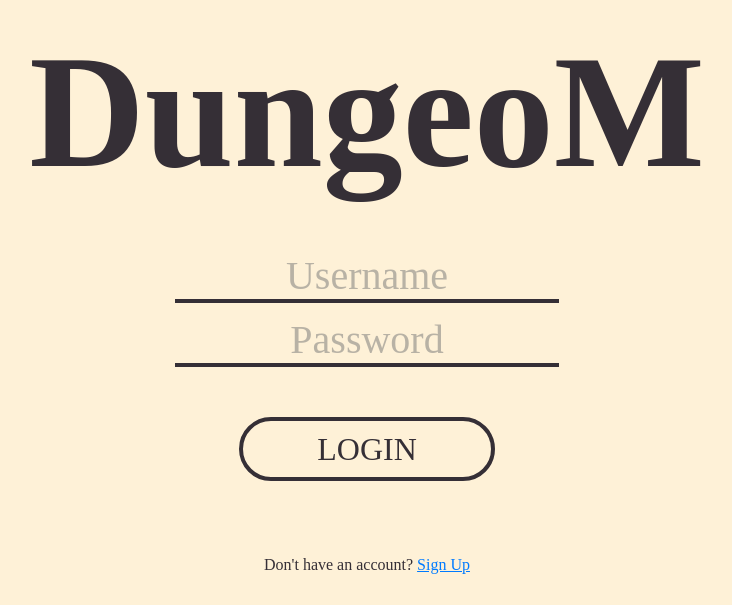
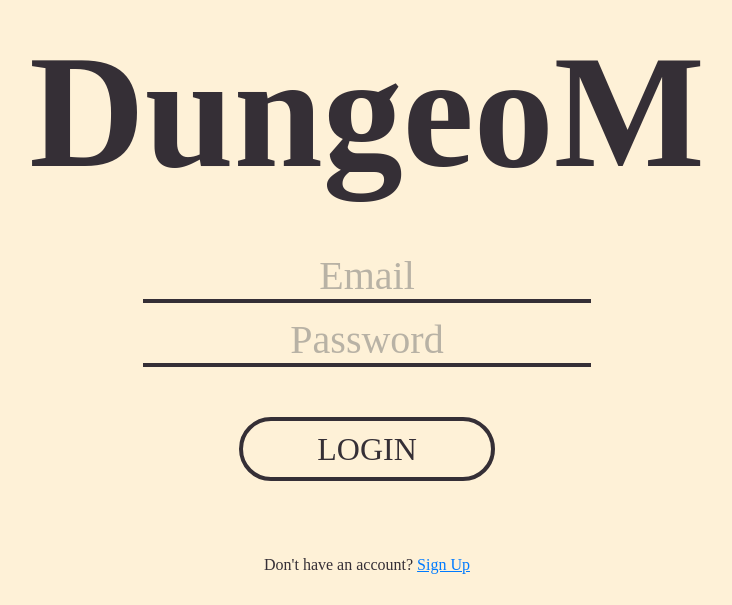
Before and after one commit to ryng-e/DungeoM, a SvelteKit app: page /login in a window 1280 px wide. Shown: the part 195-800 px from the top of the page, without its empty margins (273-1005 px from the left). Built offline with nearby package versions, Linux system fonts and the light colour scheme; a web font is replaced by a local one.

Commit message:
Update Login page

```diff
--- /dev/null
+++ b/src/lib/firebase/auth.ts
@@ -0,0 +1,8 @@
+import { createUserWithEmailAndPassword, signInWithEmailAndPassword, signOut } from "firebase/auth";
+import { auth } from './firebase';
+
+export const register = (email: string, password: string) => createUserWithEmailAndPassword(auth, email, password);
+
+export const login = (email: string, password: string) => signInWithEmailAndPassword(auth, email, password);
+
+export const logout = () => signOut(auth);
--- /dev/null
+++ b/src/lib/firebase/firebase.ts
@@ -0,0 +1,15 @@
+import { initializeApp } from 'firebase/app';
+import { getAuth } from 'firebase/auth';
+
+const firebaseConfig = {
+    apiKey: "AIzaSyBi2oiiwKc9hi-hpUkuT-pNUfEiNPS8GPA",
+    authDomain: "dungeom-24457.firebaseapp.com",
+    projectId: "dungeom-24457",
+    storageBucket: "dungeom-24457.firebasestorage.app",
+    messagingSenderId: "212101922982",
+    appId: "1:212101922982:web:0271a603ac94ae7c3b3467",
+    measurementId: "G-015HFSZR0P"
+};
+
+const app = initializeApp(firebaseConfig);
+export const auth = getAuth(app);
--- a/src/lib/styles/auth.css
+++ b/src/lib/styles/auth.css
@@ -37,8 +37,8 @@ input::placeholder {
 
 .inputBox {
     display: flex;
+    justify-content: center;
     align-items: center;
-    align-self: center;
     height: 8vh;
 }
 
--- a/src/routes/login/+page.svelte
+++ b/src/routes/login/+page.svelte
@@ -1,6 +1,22 @@
 <script lang="ts">
     import "$lib/styles/auth.css"
     import { goto } from '$app/navigation';
+    import { login } from '$lib/firebase/auth';
+    import { onMount } from 'svelte';
+
+    let email = '';
+    let password = '';
+    let error: string | null = null;
+
+    async function handleLogin() {
+        try {
+            await login(email, password);
+            goto('/home');
+        } catch (err) {
+            error = 'Login fallito: controlla le credenziali.';
+            console.error(err);
+        }
+    }
 
     const navigateToHome = () => {
       goto('/home');
@@ -15,17 +31,23 @@
 
     <div class="spaceBox"></div>
 
+    <form on:submit|preventDefault={handleLogin}>
         <div class="inputBox">
-        <input type="text" placeholder="Username" style="width: 30vw">
+            <input type="email" placeholder="Email" bind:value={email} required style="width: 35vw">
         </div>
 
         <div class="inputBox">
-        <input type="password" placeholder="Password" style="width: 30vw">
+            <input type="password" placeholder="Password" bind:value={password} required style="width: 35vw">
         </div>
 
+        {#if error}
+        <p class="error">{error}</p>
+        {/if}
+
         <div class="buttonBox">
-        <button on:click={navigateToHome}>LOGIN</button>
+            <button type="submit">LOGIN</button>
         </div>
+    </form>
 
     <div class="help">
         <p>Don't have an account? <a href="/register">Sign Up</a></p>
--- a/src/routes/register/+page.svelte
+++ b/src/routes/register/+page.svelte
@@ -16,7 +16,7 @@
     <div class="spaceBox"></div>
 
     <div class="inputBox">
-        <input type="text" placeholder="Username" style="width: 30vw">
+        <input type="text" placeholder="Email" style="width: 30vw">
     </div>
 
     <div class="inputBox">
```
Lines whose indentation alone changed are shown as unchanged.
